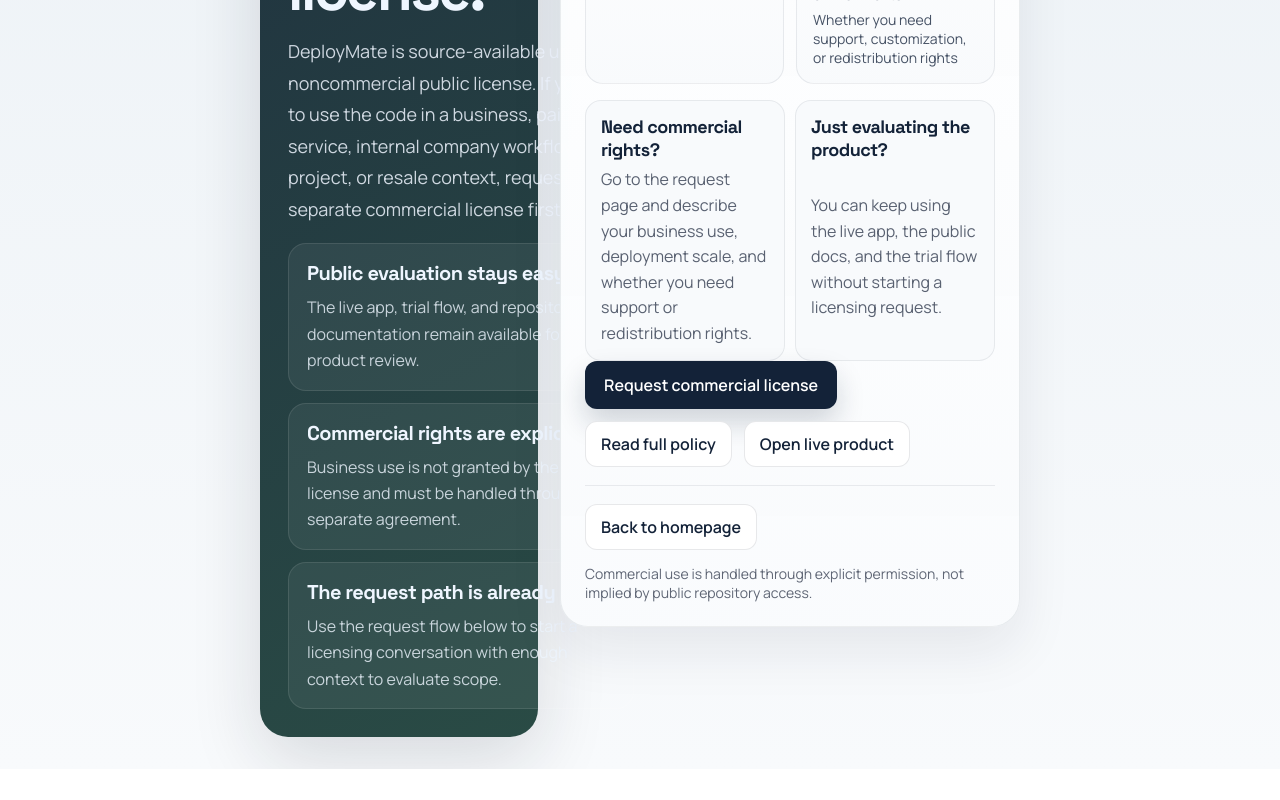
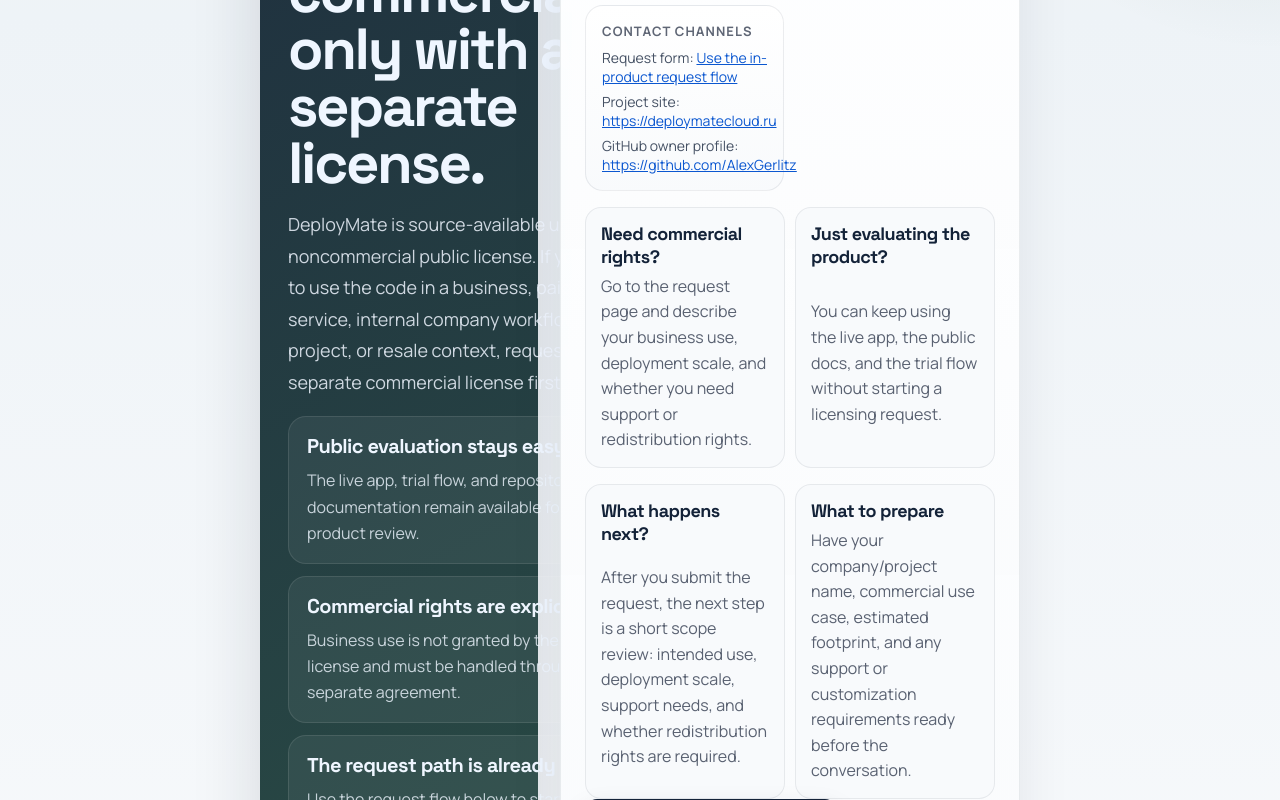
Before and after one commit to AlexGerlitz/deploymate, a Next.js app in the folder frontend/: page /commercial-license in a window 1280 px wide. Shown: the part 600-1400 px from the top of the page. Before the commit the page ends 1369 px from the top, so only its background shows below. Built offline with nearby package versions, Linux system fonts and the light colour scheme.

Commit message:
Add commercial contact guidance

```diff
--- a/frontend/app/commercial-license/page.js
+++ b/frontend/app/commercial-license/page.js
@@ -12,6 +12,23 @@
   "Whether use is internal, client-facing, SaaS, or resale",
   "Expected number of apps, servers, or environments",
   "Whether you need support, customization, or redistribution rights",
+];
+const contactChannels = [
+  {
+    label: "Request form",
+    value: "Use the in-product request flow",
+    href: "/upgrade",
+  },
+  {
+    label: "Project site",
+    value: "https://deploymatecloud.ru",
+    href: "https://deploymatecloud.ru",
+  },
+  {
+    label: "GitHub owner profile",
+    value: "https://github.com/AlexGerlitz",
+    href: "https://github.com/AlexGerlitz",
+  },
 ];
 
 export default function CommercialLicensePage() {
@@ -73,6 +90,19 @@
                 ))}
               </div>
             </article>
+            <article className="overviewCard">
+              <span className="overviewLabel">Contact channels</span>
+              <div className="overviewMeta">
+                {contactChannels.map((item) => (
+                  <span key={item.label}>
+                    {item.label}:{" "}
+                    <a href={item.href} className="inlineLink" target={item.href.startsWith("http") ? "_blank" : undefined} rel={item.href.startsWith("http") ? "noreferrer" : undefined}>
+                      {item.value}
+                    </a>
+                  </span>
+                ))}
+              </div>
+            </article>
           </div>
 
           <div className="authDecisionRow">
@@ -83,6 +113,17 @@
             <div className="authDecisionCard">
               <strong>Just evaluating the product?</strong>
               <p>You can keep using the live app, the public docs, and the trial flow without starting a licensing request.</p>
+            </div>
+          </div>
+
+          <div className="authDecisionRow">
+            <div className="authDecisionCard">
+              <strong>What happens next?</strong>
+              <p>After you submit the request, the next step is a short scope review: intended use, deployment scale, support needs, and whether redistribution rights are required.</p>
+            </div>
+            <div className="authDecisionCard">
+              <strong>What to prepare</strong>
+              <p>Have your company/project name, commercial use case, estimated footprint, and any support or customization requirements ready before the conversation.</p>
             </div>
           </div>
 
```
Also changed, not shown: frontend/app/upgrade/page.js (+21 -0 lines), 2 other files (tests, documents, lock files or other folders).
